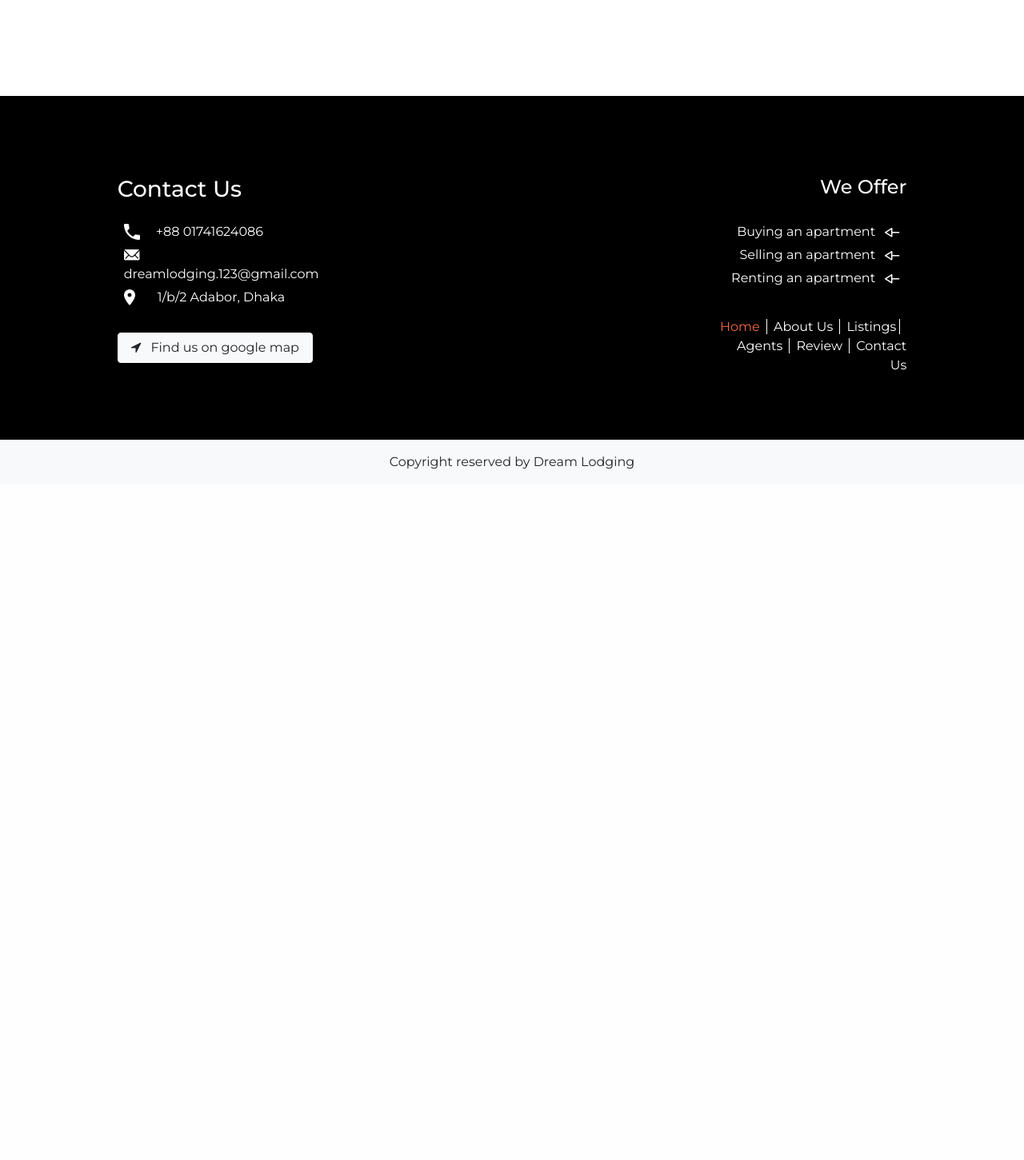
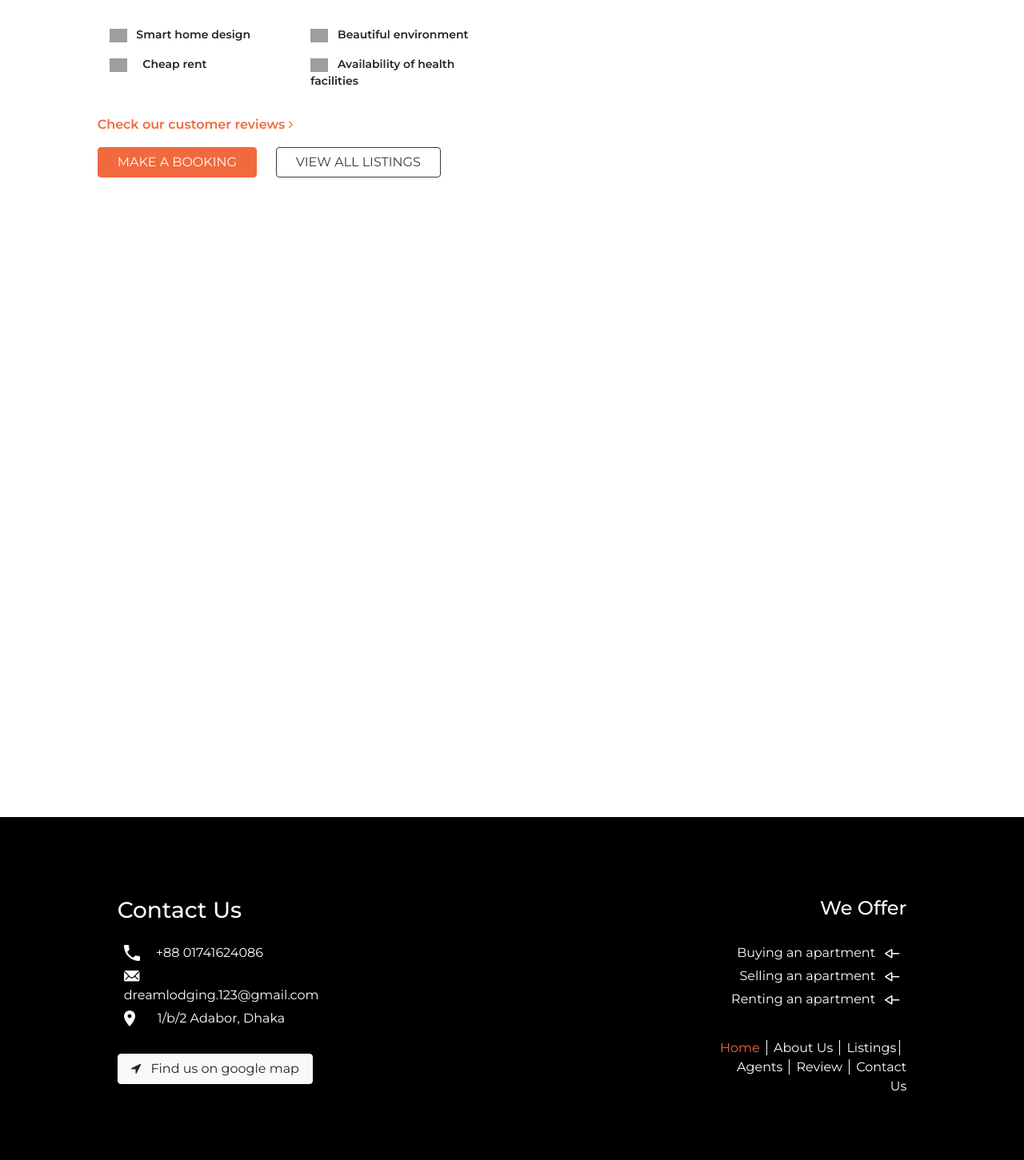
Before and after one commit to Kanchon-Gharami/Dream_Housing, a Django app: page / in a window 1280 px wide. Shown: the part 1145-2596 px from the top of the page at 80% size. Before the commit the page ends 1732 px from the top, so only its background shows below. Run offline with Django 4.2, Linux system fonts and the light colour scheme; some libraries are stand-ins or nearby versions; grey boxes are pictures that could not be loaded.

Commit message:
Index:About us added v1.1

```diff
--- a/FullStack/app/templates/app/index.html
+++ b/FullStack/app/templates/app/index.html
@@ -53,14 +53,68 @@
     </div>
 </div>
 
+<div style="height: 120px;"></div>
+
+
+<div class="row m-0 d-flex justify-content-center about_us">
+    <div class="col-xl-5">
+        <p class="dream_subtitle text-orange fw-600 m-0">Explore</p>
+        <p class="dream_title fw-600 m-0">About Us</p>
+        <div class="dream_underline"></div>
+        <p class="dream_paragraph fw-400 my-3">
+            Find your place with immersive photo experience and the most listings, including things you won’t find anywhere else.
+            We are creating a seamless online experience from shopping on the largest rental network, to applying, paying rent.
+            Dream Lodging offers variety of apartments, townhouses, and villas with easy payment plans.
+            No matter what path you take to sell your home, we can help you navigate a successful sale.
+        </p>
+        <p class="dream_paragraph fw-400 my-3">
+            We offer-
+        </p>
+        <div class="row m-0 px-0 py-2">
+            <div class="col-xl-6 col-md-6">
+                <ul class="p-0">
+                    <li class="py-2">
+                        <img src="{% static 'icons/Icon awesome-home.png' %}" class="mr-2">
+                        <span class="fw-600">Smart home design</span>
+                    </li>
+                    <li class="py-2">
+                        <img src="{% static 'icons/Icon material-attach-money.png' %}" class="mr-3">
+                        <span class="fw-600">Cheap rent</span>
+                    </li>
+                </ul>
+            </div>
+            <div class="col-xl-6 col-md-6">
+                <ul class="p-0">
+                    <li class="py-2">
+                        <img src="{% static 'icons/Icon awesome-cloud-moon-rain.png' %}" class="mr-2">
+                        <span class="fw-600">Beautiful environment</span>
+                    </li>
+                    <li class="py-2">
+                        <img src="{% static 'icons/Icon awesome-hospital.png' %}" class="mr-2">
+                        <span class="fw-600">Availability of health facilities</span>
+                    </li>
+                </ul>
+            </div>
+        </div>
+        <p class="dream_paragraph text-orange fw-600">
+            Check our customer reviews
+            <i class='fa fa-angle-right'></i>
+        </p>
+        <div class="row m-0">
+            <a href="#" class="btn btn-xl px-4 btn-orange">MAKE A BOOKING</a>
+            <a href="#" class="btn btn-xl px-4 btn-outline-dark mx-4">VIEW ALL LISTINGS</a>
+        </div>
+    </div>
+    <div class="col-xl-5 about_pic">
+        <img src="{% static 'imgs/about_pic.png' %}" class="ml-3 img-fluid">
+    </div>
+</div>
 
 
 
-<div class="p-5">
-    Lorem ipsum, dolor sit amet consectetur adipisicing elit. Molestias dolor eaque nulla nesciunt quas velit temporibus corrupti ipsam, repellat quia sint consequuntur voluptas. Laboriosam magnam dolor ut quo atque corporis.
-</div>
 
-<div style="height: 400px;">
+
+<div style="height: 800px;">
 
 </div>
 
--- a/FullStack/static/style.css
+++ b/FullStack/static/style.css
@@ -229,12 +229,39 @@
     height: 60px;
 }
 
+.dream_subtitle{
+    font-size: 18px;
+}
 
+.dream_title{
+    font-size: 34px;
+}
 
+.dream_paragraph{
+    font-size: 16px;
+}
 
+.dream_underline{
+    width: 45px;
+    height: 3px;
+    background-color: #F2693E;
+}
 
+.about_us ul li{
+    list-style-type: none;
+    font-size: 14px;
 
+}
 
+.about_us ul li img{
+    max-height: 22px;
+    max-width: 22px;
+
+}
+
+.about_us span{
+    padding-top: 5px !important;
+}
 
 
 
@@ -254,25 +281,25 @@
     .footer_spacer{
         height: 0px !important;
     }
-
     .banner{
         min-height: 520px;
         background-position: top center;
         background-size: auto 100%;
         padding-top: 100px !important;
     }
-
-
     .banner_subtitle{
         font-size: 14px;
         text-align: center;
     }
-
     .banner_title{
         font-size: 30px;
         margin: 0px !important;
         text-align: center;
     }
+    .about_pic{
+        display: none;
+    }
+
 
 }
 
@@ -323,5 +350,15 @@
         display: none;
     }
 
+    .about_us a{
+        margin: auto !important;
+        margin-top: 10px !important;
+        margin-bottom: 10px !important;
+    }
+
+    .about_pic{
+        margin: 15px;
+    }
+
 
 }
```
